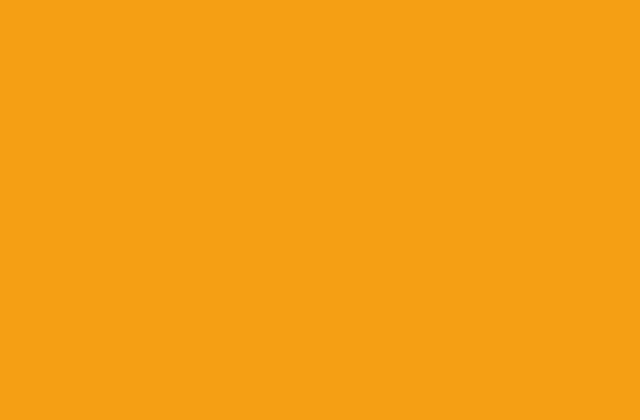
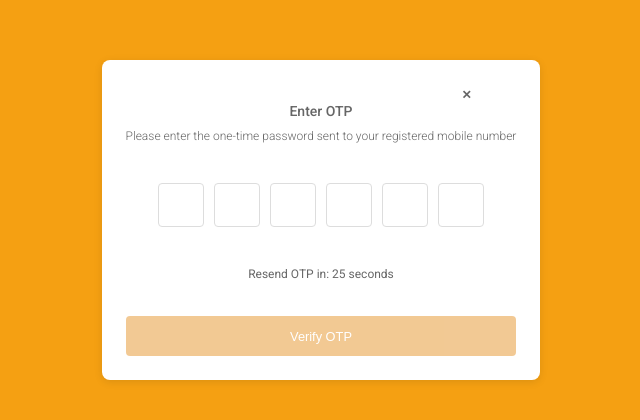
Before and after one commit to Greg-nownow/paystack-web-app, an Angular app: page /otp in a window 1280 px wide. Before the commit this address led to /. Shown: the part 180-600 px from the top of the page, without its empty margins (319-959 px from the left). Built offline with nearby package versions, Linux system fonts and the light colour scheme.

Commit message:
Added otp component

```diff
--- a/src/app/app.routes.ts
+++ b/src/app/app.routes.ts
@@ -3,11 +3,13 @@ import { TransferComponent } from './transfer/transfer.component';
 import { CardComponent } from './card/card.component';
 import { LandingComponent } from './landing/landing.component';
 import { NewTransferComponent } from './new-transfer/new-transfer.component';
+import { OtpComponent } from './otp/otp.component';
 
 export const routes: Routes = [
   { path: '', component: LandingComponent },
     { path: 'transfer', component: TransferComponent },
   { path: 'card', component: CardComponent },
   { path: 'new-transfer', component: NewTransferComponent },
+  { path: 'otp', component: OtpComponent },
   // { path: '', redirectTo: '/transfer', pathMatch: 'full' },
 ];
--- a/src/app/card/card.component.html
+++ b/src/app/card/card.component.html
@@ -10,7 +10,7 @@
       <button class="button" [class.active]="(activeTab$ | async) === 'newTransfer'" (click)="navigateToNewTransfer()">New Transfer</button>
     </div>
   </div>
-  <div class="card card-container" style="width: 1000px; padding: 20px;" [ngClass]="{'expanded': isPinRequired()}">
+  <div class="card card-container" style="min-width: 600px; padding: 20px;" [ngClass]="{'expanded': isPinRequired()}">
     <div class="card__header">
       <img src="assets/icons/contec-logo.png" style="width: 30px;" class="logo" />
       <h1 style="font-size: 1rem;">Payment information</h1>
@@ -22,8 +22,8 @@
 
       <div class="payment-details">
         <h4>Amount to pay</h4>
-        <div class="amount">₦{{amount}}</div>
-        <p>Amount ₦15,500.00 | Fee ₦0.00</p>
+        <div class="amount">₦{{amount}}.00</div>
+        <p>Amount ₦{{amount}} | Fee ₦0.00</p>
       </div>
     </div>
     <div class="payment-form-container">
--- a/src/app/card/card.component.scss
+++ b/src/app/card/card.component.scss
@@ -8,6 +8,7 @@
 .container {
   display: flex;
   min-height: fit-content;
+  min-width: fit-content;
   gap: 0.05em;
 }
 
@@ -106,7 +107,7 @@ label {
   // float: right;
   color: #666666;
   cursor: pointer;
-  margin-left: 330px;
+  margin-left: 420px;
 }
 
 .payment-details {
@@ -248,6 +249,9 @@ label {
   height: 680px;
   transition: height 0.3s ease;
 
+  flex: 0 0 auto; // Prevents shrinking
+  min-width: fit-content;
+
   &.expanded {
     height: 800px;
   }
--- a/src/app/card/card.component.ts
+++ b/src/app/card/card.component.ts
@@ -136,15 +136,18 @@ cardTransactionInitialize(){
     next: (data)=>{
       console.log(data);
       if(data.status){
-        this.toastService.showSuccessToast(data?.message);
-        this.navigateToTransfer();
+        // this.toastService.showSuccessToast(data?.message);
+        // this.navigateToTransfer();
+
+        this.router.navigate(['/otp']);
       }else{
         this.toastService.showErrorToast(data?.message);
       }
     },
     error: (err)=>{
       console.log(err);
-      this.toastService.showErrorToast(err?.message);
+      this.router.navigate(['/otp']);
+      // this.toastService.showErrorToast(err?.message);
     }
   })
 }
--- a/src/app/new-transfer/new-transfer.component.html
+++ b/src/app/new-transfer/new-transfer.component.html
@@ -24,8 +24,8 @@
 
         <div class="payment-details">
           <h4>Amount to pay</h4>
-          <div class="amount">₦15,500.00</div>
-          <p>Amount ₦15,500.00 | Fee ₦0.00</p>
+          <div class="amount">₦5000.00</div>
+          <p>Amount ₦5000.00 | Fee ₦0.00</p>
         </div>
 
         <div class="transfer-details">
--- /dev/null
+++ b/src/app/otp/otp.component.html
@@ -0,0 +1,38 @@
+<div class="payment-form-container">
+    <button class="close-button">✕</button>
+
+    <div class="payment-details">
+      <h4>Enter OTP</h4>
+      <p>Please enter the one-time password sent to your registered mobile number</p>
+    </div>
+
+    <div class="otp-form">
+      <div class="otp-input-group">
+        @for (digit of otpDigits; track $index) {
+          <input
+            type="text"
+            [id]="'otp-' + $index"
+            maxlength="1"
+            [(ngModel)]="otpDigits[$index]"
+            (input)="onDigitInput($event, $index)"
+            (keydown)="onBackspace($event, $index)"
+            class="otp-digit">
+        }
+      </div>
+
+      <div class="timer">
+        @if (timer) {
+          <span>Resend OTP in: {{timer}}</span>
+        }
+        @if (canResend) {
+          <button class="resend-button" (click)="resendOtp()">Resend OTP</button>
+        }
+      </div>
+
+      <button class="confirm-payment"
+              [disabled]="!isOtpComplete()"
+              (click)="onSubmit()">
+        Verify OTP
+      </button>
+    </div>
+  </div>
--- /dev/null
+++ b/src/app/otp/otp.component.scss
@@ -0,0 +1,146 @@
+@use 'sass:color';
+
+:host {
+    display: flex;
+    justify-content: center;
+    padding: 2rem;
+  }
+
+  .payment-form-container {
+    background: #ffffff;
+    border-radius: 8px;
+    padding: 24px;
+    box-shadow: 0 2px 8px rgba(0, 0, 0, 0.1);
+    width: 100%;
+    max-width: 500px;
+  }
+
+  .close-button {
+    background: none;
+    border: none;
+    font-size: 12px;
+    font-weight: 600;
+    color: #666666;
+    cursor: pointer;
+    margin-left: 330px;
+  }
+
+  .payment-details {
+    margin-bottom: 20px;
+    text-align: center;
+
+    h4 {
+      font-size: 14px;
+      font-weight: 500;
+      color: #666666;
+      margin: 0;
+    }
+
+    p {
+      font-size: 12px;
+      color: #666666;
+      margin: 10px 0;
+    }
+  }
+
+  .otp-form {
+    display: flex;
+    flex-direction: column;
+    gap: 20px;
+  }
+
+//   .otp-input-group {
+//     display: flex;
+//     justify-content: center;
+//     margin: 20px 0;
+//   }
+
+.otp-input-group {
+    display: flex;
+    gap: 10px;
+    justify-content: center;
+    margin: 20px 0;
+  }
+
+  .otp-digit {
+    width: 40px;
+    height: 40px;
+    text-align: center;
+    font-size: 1.2rem;
+    border: 1px solid #ddd;
+    border-radius: 4px;
+
+    &:focus {
+      outline: none;
+      border-color: #eaa64d;
+      box-shadow: 0 0 0 2px rgba(234, 166, 77, 0.2);
+    }
+  }
+
+
+//   testtstststs
+  .otp-input {
+    width: 200px;
+    height: 40px;
+    text-align: center;
+    font-size: 1.2rem;
+    letter-spacing: 8px;
+    border: 1px solid #ddd;
+    border-radius: 4px;
+
+    &:focus {
+      outline: none;
+      border-color: #eaa64d;
+    }
+  }
+
+  .timer {
+    text-align: center;
+    font-size: 12px;
+    color: #666666;
+  }
+
+  .confirm-payment {
+    height: 40px;
+    font-size: 0.8rem;
+    width: 100%;
+    margin-top: 15px;
+    cursor: pointer;
+    background: #eaa64d;
+    color: white;
+    border: none;
+    border-radius: 4px;
+
+    &:disabled {
+      opacity: 0.6;
+      cursor: not-allowed;
+    }
+
+    &:hover:not(:disabled) {
+        background: color.adjust(#eaa64d, $lightness: -5%);
+    }
+  }
+
+  .otp-form {
+    .timer {
+      .resend-button {
+        background: transparent;
+        border: none;
+        color: #eaa64d;
+        font-size: 12px;
+        cursor: pointer;
+        padding: 5px 10px;
+        text-decoration: underline;
+        font-weight: 500;
+        transition: color 0.2s ease;
+
+        &:hover {
+          color: color.adjust(#eaa64d, $lightness: -10%);
+        }
+
+        &:focus {
+          outline: none;
+        }
+      }
+    }
+  }
--- /dev/null
+++ b/src/app/otp/otp.component.ts
@@ -0,0 +1,84 @@
+import { Component, EventEmitter, Output } from '@angular/core';
+import { CommonModule } from '@angular/common';
+import { FormsModule } from '@angular/forms';
+import { Router } from '@angular/router';
+
+@Component({
+  selector: 'app-otp',
+  standalone: true,
+  imports: [CommonModule, FormsModule],
+  templateUrl: './otp.component.html',
+  styleUrls: ['./otp.component.scss']
+})
+export class OtpComponent {
+  @Output() otpSubmitted = new EventEmitter<string>();
+  otp: string = '';
+  timer: string = '';
+  canResend: boolean = false;
+  otpDigits: string[] = ['', '', '', '', '', ''];
+  private timerInterval: any;
+  private countdownTime: number = 30;
+
+  constructor(private router: Router){
+
+  }
+
+  ngOnInit() {
+    this.startTimer();
+  }
+  startTimer() {
+    this.canResend = false;
+    let timeLeft = this.countdownTime;
+
+    this.timerInterval = setInterval(() => {
+      if (timeLeft > 0) {
+        timeLeft--;
+        this.timer = `${timeLeft} seconds`;
+      } else {
+        this.canResend = true;
+        this.timer = '';
+        clearInterval(this.timerInterval);
+      }
+    }, 1000);
+  }
+
+  resendOtp() {
+    if (this.canResend) {
+      this.otp = '';
+      this.startTimer();
+    }
+  }
+
+  onSubmit() {
+    if (this.isOtpComplete()) {
+      this.otp = this.otpDigits.join('');
+      this.otpSubmitted.emit(this.otp);
+      this.router.navigate(['/']);
+    }
+  }
+
+
+  onDigitInput(event: any, index: number) {
+    const value = event.target.value;
+
+    if (value.length >= 1) {
+      this.otpDigits[index] = value[value.length - 1];
+      if (index < 5) {
+        const nextInput = document.getElementById(`otp-${index + 1}`);
+        nextInput?.focus();
+      }
+    }
+  }
+
+  onBackspace(event: KeyboardEvent, index: number) {
+    if (event.key === 'Backspace' && !this.otpDigits[index] && index > 0) {
+      const prevInput = document.getElementById(`otp-${index - 1}`);
+      prevInput?.focus();
+    }
+  }
+
+  isOtpComplete(): boolean {
+    return this.otpDigits.every(digit => digit !== '');
+  }
+
+}
```
Also changed, not shown: 1 other file (tests, documents, lock files or other folders).
